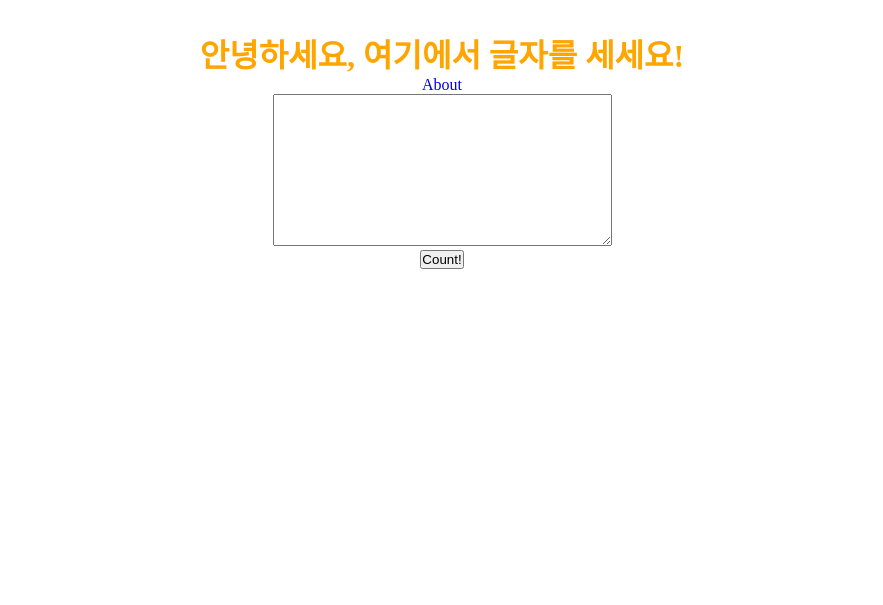
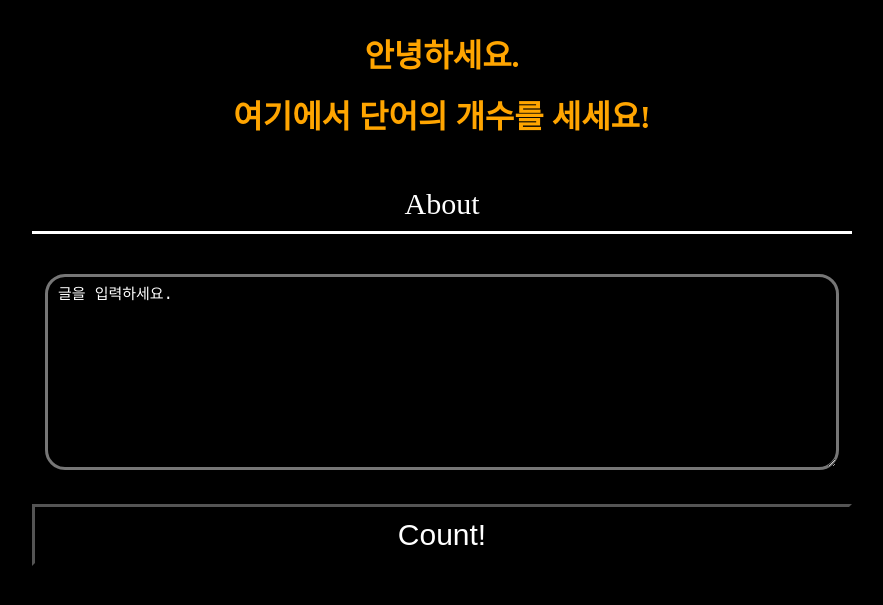
Before and after one commit to LikeLionSCH/LikeLion_Django_Study_Summary, a Django app: page / in a window 1280 px wide. Shown: the top 605 px of the page, without its empty margins (198-1081 px from the left). Run offline with Django 3.2, Linux system fonts and the light colour scheme.

Commit message:
Add css in wordcount project

```diff
--- a/django_project/static/css/home.css
+++ b/django_project/static/css/home.css
@@ -1,3 +1,52 @@
 h1 {
     color: orange;
+    margin-bottom: 15px;
 }
+
+#about_div {
+    color: #ffffff;
+    border-bottom: 3px solid #ffffff;
+    padding: 10px 0px 10px 0px;
+    margin-top: 40px;
+    width: 80%;
+}
+
+#about {
+    color: #ffffff;
+    font-size: 30px;
+}
+
+#about:hover {
+    color: orange;
+    font-weight: bold;
+}
+
+#input {
+    color: #ffffff;
+    font-size: 15px;
+    margin-top: 40px;
+    border-radius: 20px 20px 20px 20px;
+    border-width: 3px;
+    width: 75%;
+    height: auto;
+    padding: 5px 10px 5px 10px;
+}
+
+#input:focus {
+    outline: none;
+}
+
+#subit_button {
+    color: #ffffff;
+    border-width: 3px;
+    font-size: 30px;
+    margin-top: 30px;
+    padding: 10px 10px 10px 10px;
+    width: 80%;
+    line-height: 36px;
+}
+
+#subit_button:hover {
+    color: orange;
+    font-weight: bold;
+}
--- a/django_project/static/css/style.css
+++ b/django_project/static/css/style.css
@@ -1,6 +1,7 @@
 * {
   margin: 0 auto;
   padding: 0;
+  background-color: black;
 }
 
 a {
--- a/django_project/wordcount/templates/home.html
+++ b/django_project/wordcount/templates/home.html
@@ -2,6 +2,7 @@
 
 <!DOCTYPE html>
 <html lang="ko">
+
 <head>
     <meta charset="utf-8">
 
@@ -13,16 +14,19 @@
 
 <body>
     <div id="wrapper">
-            <h1>안녕하세요, 여기에서 글자를 세세요!</h1>
+        <h1>안녕하세요.</h1>
+        <h1>여기에서 단어의 개수를 세세요!</h1>
 
-            <a href="{% url 'about' %}">About</a>
+        <div id="about_div">
+            <a href="{% url 'about' %}" id="about">About</a>
+        </div>
 
         <form action="{% url 'result' %}">
-                <textarea name="fulltext" rows="10" cols="40">
-                </textarea>
-                <br/>
-                <input type="submit" name="" value="Count!">
+            <textarea name="fulltext" rows="10" cols="50" id="input" onclick="this.value=''">글을 입력하세요.</textarea>
+            <br />
+            <input type="submit" id="subit_button" value="Count!">
         </form>
     </div>
 </body>
+
 </html>
```
Also changed, not shown: django_project/static/css/about.css (+52 -0 lines), django_project/static/css/result.css (+43 -0 lines), django_project/wordcount/templates/about.html (+19 -3 lines), django_project/wordcount/templates/result.html (+16 -6 lines). Lines whose indentation alone changed are shown as unchanged.
